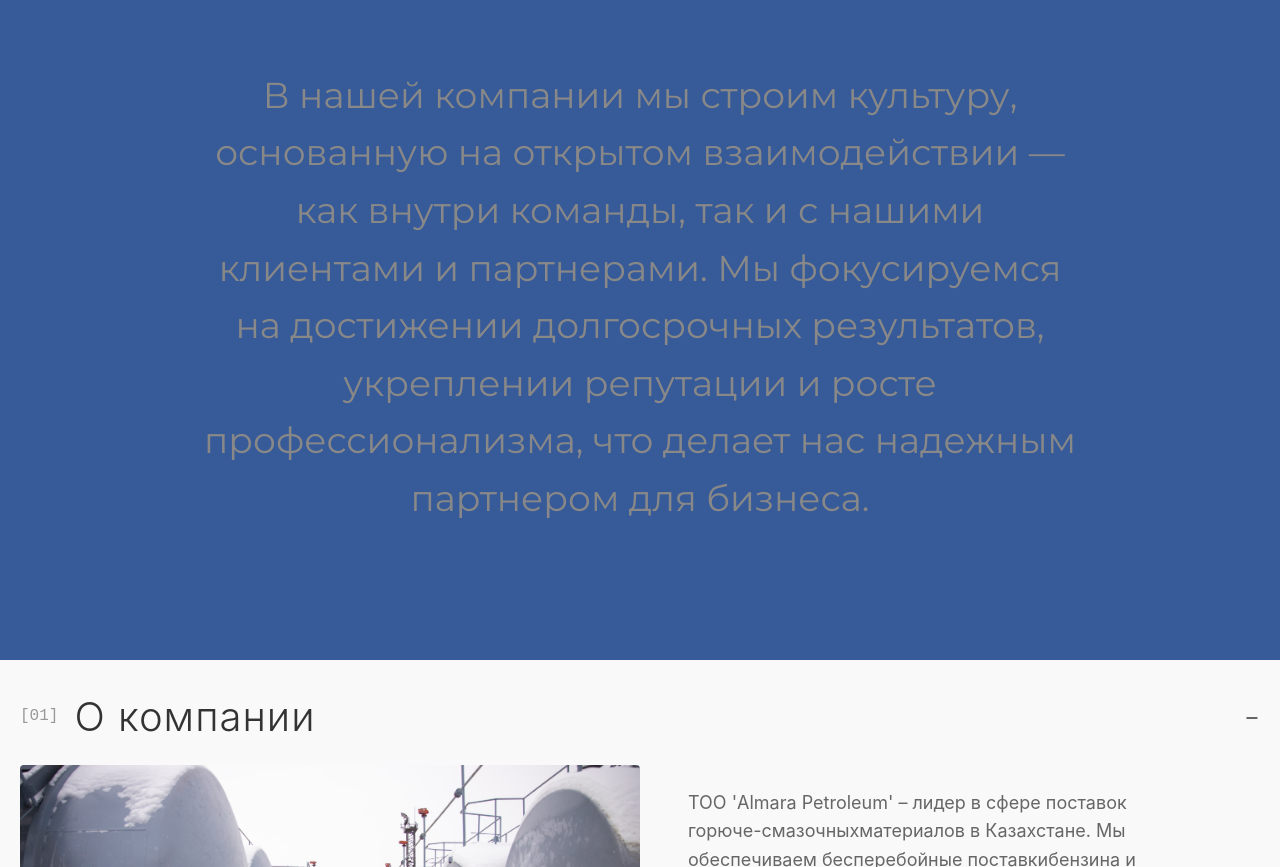
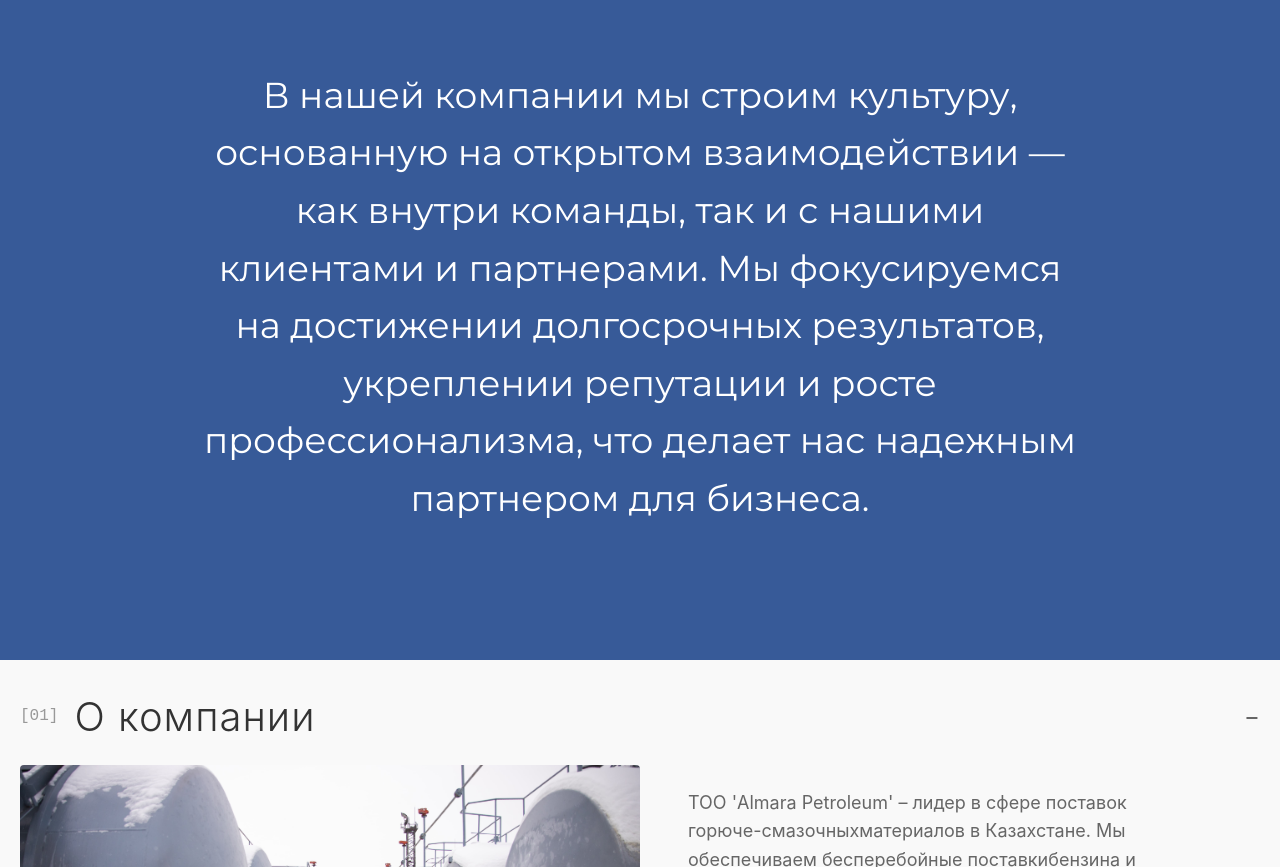
Before and after one commit to ArxiZed/almara, a plain HTML site: page almara/index.html in a window 1280 px wide. Shown: the part 3703-4570 px from the top of the page. Drawn offline with nearby package versions, Linux system fonts and the light colour scheme.

Commit message:
Update main.css

```diff
--- a/almara/styles/main.css
+++ b/almara/styles/main.css
@@ -257,7 +257,7 @@ button:hover {
   font-size: 2em;
   text-align: center;
   max-width: 70vw;
-  color: #888;
+  color: white;
 }
 
 .who-title h1 {
```
